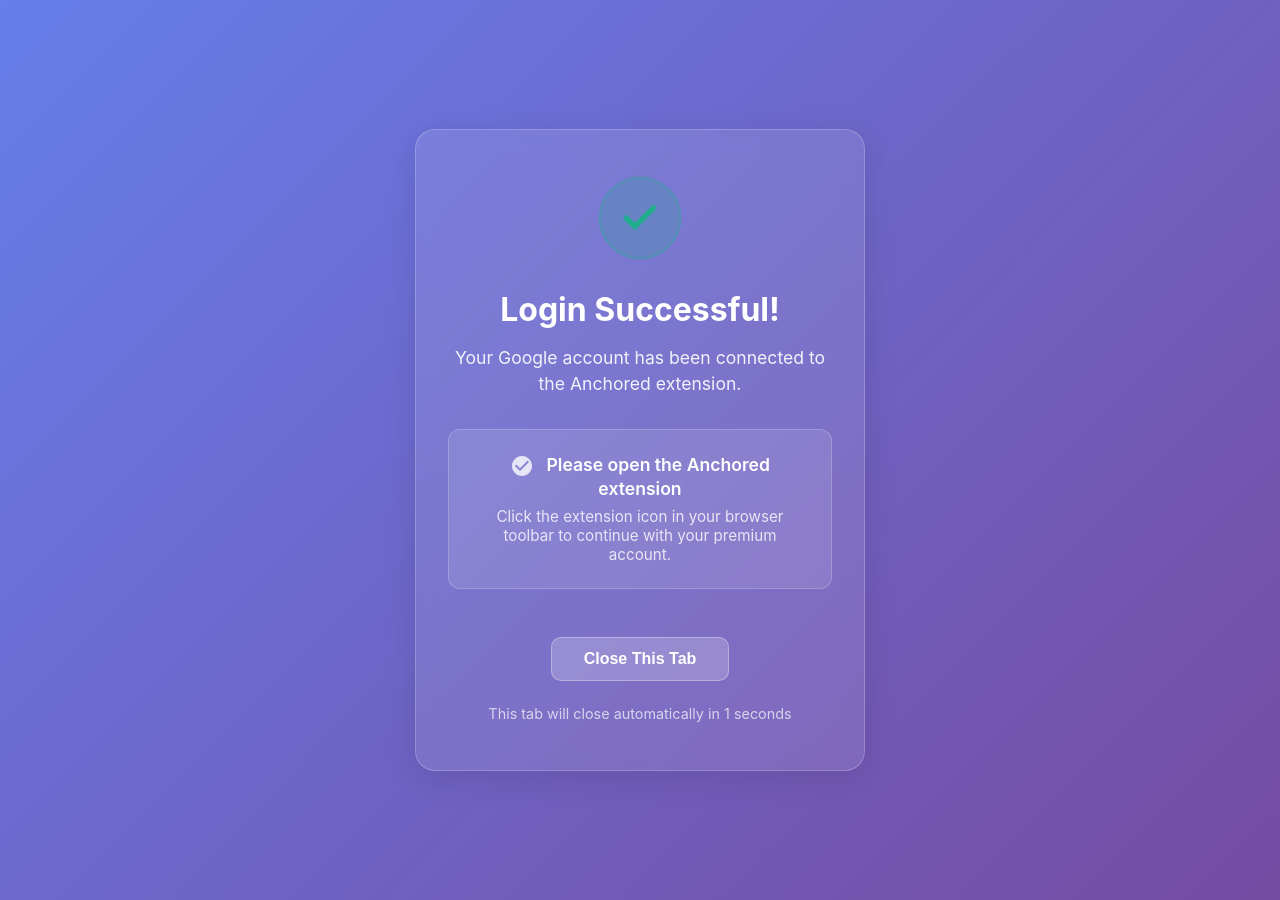
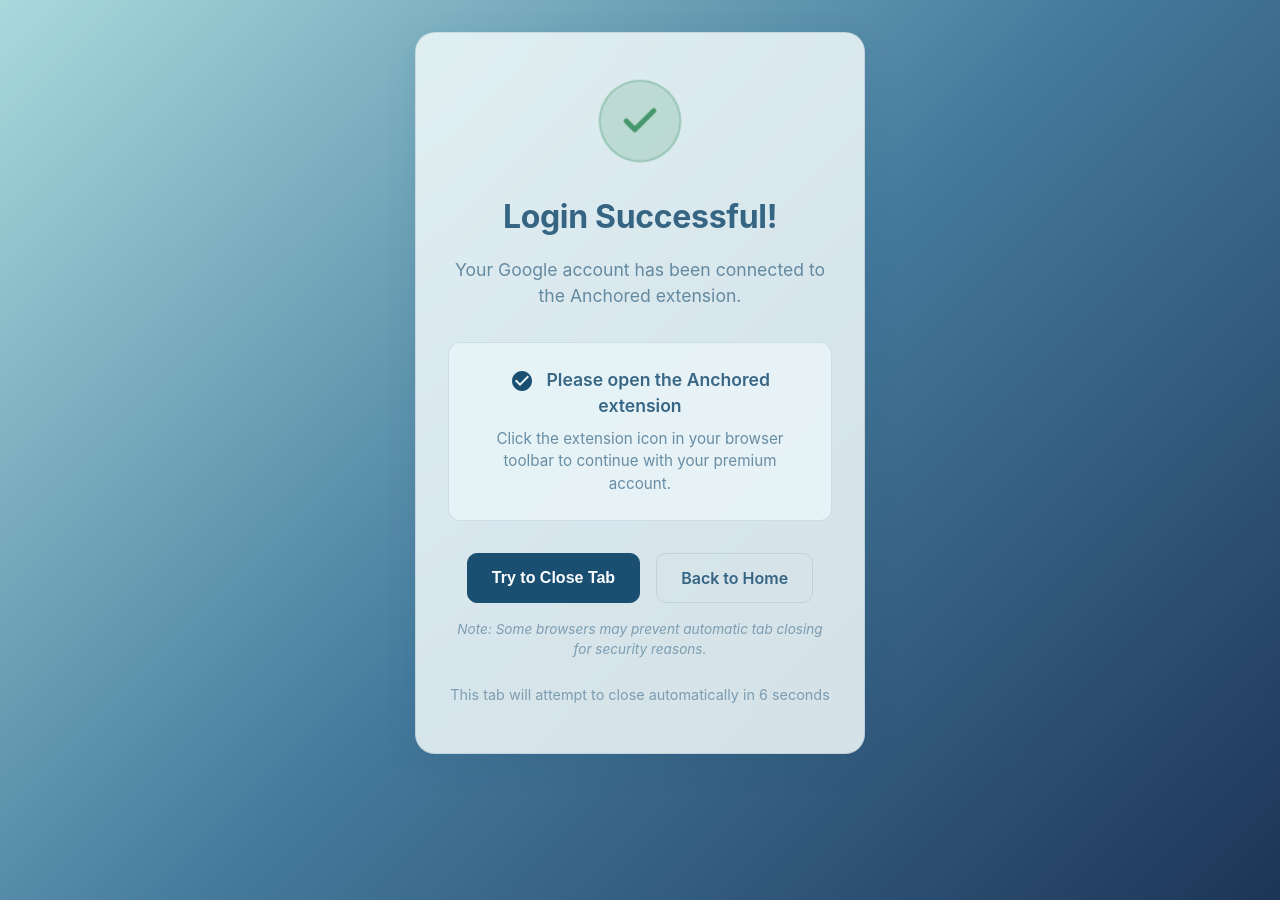
Before and after one commit to g1mliii/URL-Notes, a Jekyll site: the page built from login-success.html, in a window 1280 px wide. Built offline with Jekyll 4.4.1, drawn with Linux system fonts in a browser that asks for light colours.

Commit message:
login success fixes hopefully

```diff
--- a/login-success.html
+++ b/login-success.html
@@ -1,45 +1,34 @@
-<!DOCTYPE html>
-<html lang="en">
+---
+layout: default
+title: Extension Login Success
+---
 
-<head>
-    <meta charset="UTF-8">
-    <meta name="viewport" content="width=device-width, initial-scale=1.0">
-    <title>Extension Login Success - Anchored</title>
 <style>
-        * {
-            margin: 0;
-            padding: 0;
-            box-sizing: border-box;
-        }
-
-        body {
-            font-family: -apple-system, BlinkMacSystemFont, 'Segoe UI', Roboto, 'Helvetica Neue', Arial, sans-serif;
-            background: linear-gradient(135deg, #667eea 0%, #764ba2 100%);
-            min-height: 100vh;
+    .success-container {
+        min-height: 80vh;
         display: flex;
         align-items: center;
         justify-content: center;
-            color: white;
-            padding: 1rem;
+        padding: 2rem 1rem;
     }
 
-        .container {
+    .success-card {
         text-align: center;
         max-width: 450px;
-            background: rgba(255, 255, 255, 0.1);
-            backdrop-filter: blur(10px);
-            border: 1px solid rgba(255, 255, 255, 0.2);
+        background: var(--bg-secondary);
+        backdrop-filter: blur(var(--backdrop-blur));
+        border: 1px solid var(--border-color);
         border-radius: 20px;
         padding: 3rem 2rem;
-            box-shadow: 0 8px 32px rgba(0, 0, 0, 0.1);
+        box-shadow: 0 8px 32px var(--shadow-dark);
     }
 
     .success-icon {
         width: 80px;
         height: 80px;
         margin: 0 auto 2rem;
-            background: rgba(16, 185, 129, 0.2);
-            border: 2px solid rgba(16, 185, 129, 0.3);
+        background: rgba(46, 139, 87, 0.2);
+        border: 2px solid rgba(46, 139, 87, 0.3);
         border-radius: 50%;
         display: flex;
         align-items: center;
@@ -50,40 +39,37 @@
     .success-icon svg {
         width: 40px;
         height: 40px;
-            color: #10b981;
+        color: #2e8b57;
     }
 
     @keyframes pulse {
-
-            0%,
-            100% {
+        0%, 100% {
             transform: scale(1);
             opacity: 1;
         }
-
         50% {
             transform: scale(1.05);
             opacity: 0.8;
         }
     }
 
-        h1 {
+    .success-title {
         font-size: 2rem;
         font-weight: 700;
         margin-bottom: 1rem;
-            color: white;
+        color: var(--text-primary);
     }
 
-        .subtitle {
+    .success-subtitle {
         font-size: 1.1rem;
         margin-bottom: 2rem;
-            opacity: 0.9;
+        color: var(--text-secondary);
         line-height: 1.5;
     }
 
-        .instruction {
-            background: rgba(255, 255, 255, 0.1);
-            border: 1px solid rgba(255, 255, 255, 0.2);
+    .instruction-card {
+        background: var(--bg-tertiary);
+        border: 1px solid var(--border-color);
         border-radius: 12px;
         padding: 1.5rem;
         margin: 2rem 0;
@@ -95,74 +81,129 @@
         display: inline-block;
         vertical-align: middle;
         margin-right: 8px;
-            opacity: 0.8;
+        color: var(--accent-primary);
     }
 
     .instruction-text {
         font-size: 1.1rem;
         font-weight: 600;
         margin-bottom: 0.5rem;
+        color: var(--text-primary);
     }
 
     .instruction-detail {
         font-size: 0.95rem;
-            opacity: 0.8;
+        color: var(--text-secondary);
+    }
+
+    .action-buttons {
+        display: flex;
+        gap: 1rem;
+        justify-content: center;
+        margin-top: 2rem;
+        flex-wrap: wrap;
     }
 
     .close-btn {
-            background: rgba(255, 255, 255, 0.2);
-            border: 1px solid rgba(255, 255, 255, 0.3);
-            color: white;
-            padding: 0.75rem 2rem;
+        background: var(--accent-primary);
+        border: 1px solid var(--accent-primary);
+        color: var(--text-invert);
+        padding: 0.75rem 1.5rem;
         border-radius: 10px;
         font-weight: 600;
         cursor: pointer;
         transition: all 0.2s ease;
         font-size: 1rem;
-            margin-top: 1rem;
+        text-decoration: none;
+        display: inline-block;
     }
 
     .close-btn:hover {
-            background: rgba(255, 255, 255, 0.3);
+        background: var(--accent-secondary);
+        border-color: var(--accent-secondary);
+        transform: translateY(-2px);
+    }
+
+    .back-btn {
+        background: transparent;
+        border: 1px solid var(--border-color);
+        color: var(--text-primary);
+        padding: 0.75rem 1.5rem;
+        border-radius: 10px;
+        font-weight: 600;
+        cursor: pointer;
+        transition: all 0.2s ease;
+        font-size: 1rem;
+        text-decoration: none;
+        display: inline-block;
+    }
+
+    .back-btn:hover {
+        background: var(--bg-tertiary);
         transform: translateY(-2px);
     }
 
     .auto-close {
         font-size: 0.9rem;
-            opacity: 0.7;
+        color: var(--text-muted);
         margin-top: 1.5rem;
     }
 
+    .close-info {
+        font-size: 0.85rem;
+        color: var(--text-muted);
+        margin-top: 1rem;
+        font-style: italic;
+    }
+
+    .browser-warning {
+        margin-top: 1rem;
+        padding: 1rem;
+        background: rgba(255, 193, 7, 0.1);
+        border: 1px solid rgba(255, 193, 7, 0.3);
+        border-radius: 8px;
+        color: var(--text-secondary);
+        font-size: 0.9rem;
+        display: none;
+    }
+
     @media (max-width: 768px) {
-            .container {
+        .success-card {
             margin: 1rem;
             padding: 2rem 1.5rem;
         }
 
-            h1 {
+        .success-title {
             font-size: 1.5rem;
+        }
+
+        .action-buttons {
+            flex-direction: column;
+            align-items: center;
+        }
+
+        .close-btn, .back-btn {
+            width: 100%;
+            max-width: 200px;
         }
     }
 </style>
-</head>
 
-<body>
-    <div class="container">
+<div class="success-container">
+    <div class="success-card">
         <div class="success-icon">
-            <svg viewBox="0 0 24 24" fill="none" stroke="currentColor" stroke-width="3" stroke-linecap="round"
-                stroke-linejoin="round">
+            <svg viewBox="0 0 24 24" fill="none" stroke="currentColor" stroke-width="3" stroke-linecap="round" stroke-linejoin="round">
                 <polyline points="20,6 9,17 4,12"></polyline>
             </svg>
         </div>
 
-        <h1>Login Successful!</h1>
-        <p class="subtitle">Your Google account has been connected to the Anchored extension.</p>
+        <h1 class="success-title">Login Successful!</h1>
+        <p class="success-subtitle">Your Google account has been connected to the Anchored extension.</p>
 
-        <div class="instruction">
+        <div class="instruction-card">
             <div class="instruction-text">
                 <svg class="extension-icon" viewBox="0 0 24 24" fill="currentColor">
-                    <path
-                        d="M12 2C6.48 2 2 6.48 2 12s4.48 10 10 10 10-4.48 10-10S17.52 2 12 2zm-2 15l-5-5 1.41-1.41L10 14.17l7.59-7.59L19 8l-9 9z" />
+                    <path d="M12 2C6.48 2 2 6.48 2 12s4.48 10 10 10 10-4.48 10-10S17.52 2 12 2zm-2 15l-5-5 1.41-1.41L10 14.17l7.59-7.59L19 8l-9 9z" />
                 </svg>
                 Please open the Anchored extension
             </div>
@@ -171,10 +212,22 @@
             </div>
         </div>
 
-        <button class="close-btn" onclick="closeTab()">Close This Tab</button>
+        <div class="action-buttons">
+            <button class="close-btn" onclick="attemptCloseTab()">Try to Close Tab</button>
+            <a href="/" class="back-btn">Back to Home</a>
+        </div>
 
-        <div class="auto-close">
-            This tab will close automatically in <span id="countdown">5</span> seconds
+        <div class="close-info">
+            Note: Some browsers may prevent automatic tab closing for security reasons.
+        </div>
+
+        <div class="auto-close" id="auto-close-message">
+            This tab will attempt to close automatically in <span id="countdown">10</span> seconds
+        </div>
+
+        <div class="browser-warning" id="browser-warning">
+            ⚠️ Your browser prevented automatic tab closing. You can safely close this tab manually or use the "Back to Home" button.
+        </div>
     </div>
 </div>
 
@@ -198,36 +253,70 @@
 
         if (countdown <= 0) {
             clearInterval(timer);
-                closeTab();
+            attemptCloseTab();
         }
     }, 1000);
 
-        // Close tab function
-        function closeTab() {
+    function attemptCloseTab() {
+        // Clear the timer first
+        clearInterval(timer);
+
+        // Hide the auto-close message
+        if (autoCloseMessage) {
+            autoCloseMessage.style.display = 'none';
+        }
+
+        // Try multiple methods to close the tab
         try {
+            // Method 1: Standard window.close()
             window.close();
-                // If window.close() doesn't work, just keep the page static
+
+            // Method 2: If that doesn't work, try with a slight delay
+            setTimeout(() => {
+                if (!window.closed) {
+                    window.close();
+                }
+            }, 100);
+
+            // Method 3: Try to navigate back if possible
+            setTimeout(() => {
+                if (!window.closed && window.history.length > 1) {
+                    window.history.back();
+                }
+            }, 500);
+
         } catch (error) {
-                // Keep page static - don't redirect
-                console.log('Tab close blocked by browser - keeping page open');
+            console.log('Tab close blocked by browser - this is normal for security reasons');
         }
+
+        // Show warning if tab couldn't be closed
+        setTimeout(() => {
+            if (!window.closed && browserWarning) {
+                browserWarning.style.display = 'block';
+            }
+        }, 1000);
     }
 
     // Stop countdown if user interacts with the page
-        document.addEventListener('click', () => {
+    document.addEventListener('click', (e) => {
+        if (!e.target.closest('.close-btn')) {
             clearInterval(timer);
-            if (countdownElement && countdownElement.parentElement) {
-                countdownElement.parentElement.style.display = 'none';
+            if (autoCloseMessage) {
+                autoCloseMessage.style.display = 'none';
+            }
         }
     });
 
     document.addEventListener('keydown', () => {
         clearInterval(timer);
-            if (countdownElement && countdownElement.parentElement) {
-                countdownElement.parentElement.style.display = 'none';
+        if (autoCloseMessage) {
+            autoCloseMessage.style.display = 'none';
         }
     });
+
+    // Handle OAuth tokens in the URL hash
+    if (window.location.hash) {
+        console.log('OAuth callback detected:', window.location.hash);
+        // The extension will handle the token extraction
+    }
 </script>
-</body>
-
-</html>
```
Also changed, not shown: other parts of login-success.html (+4 -2 lines), extension/lib/api.js, extension/manifest.json, 1 other file. Lines whose indentation alone changed are shown as unchanged.
